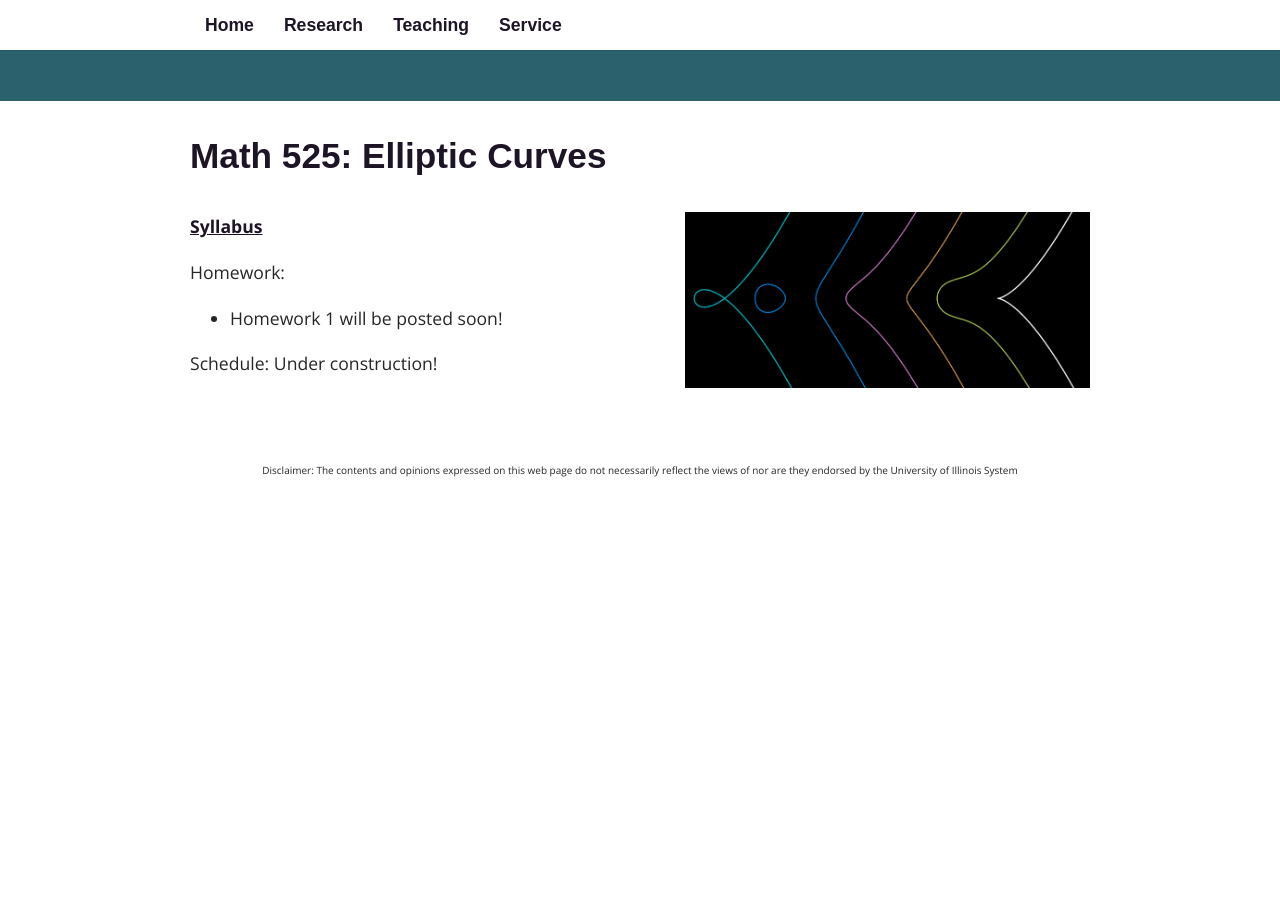
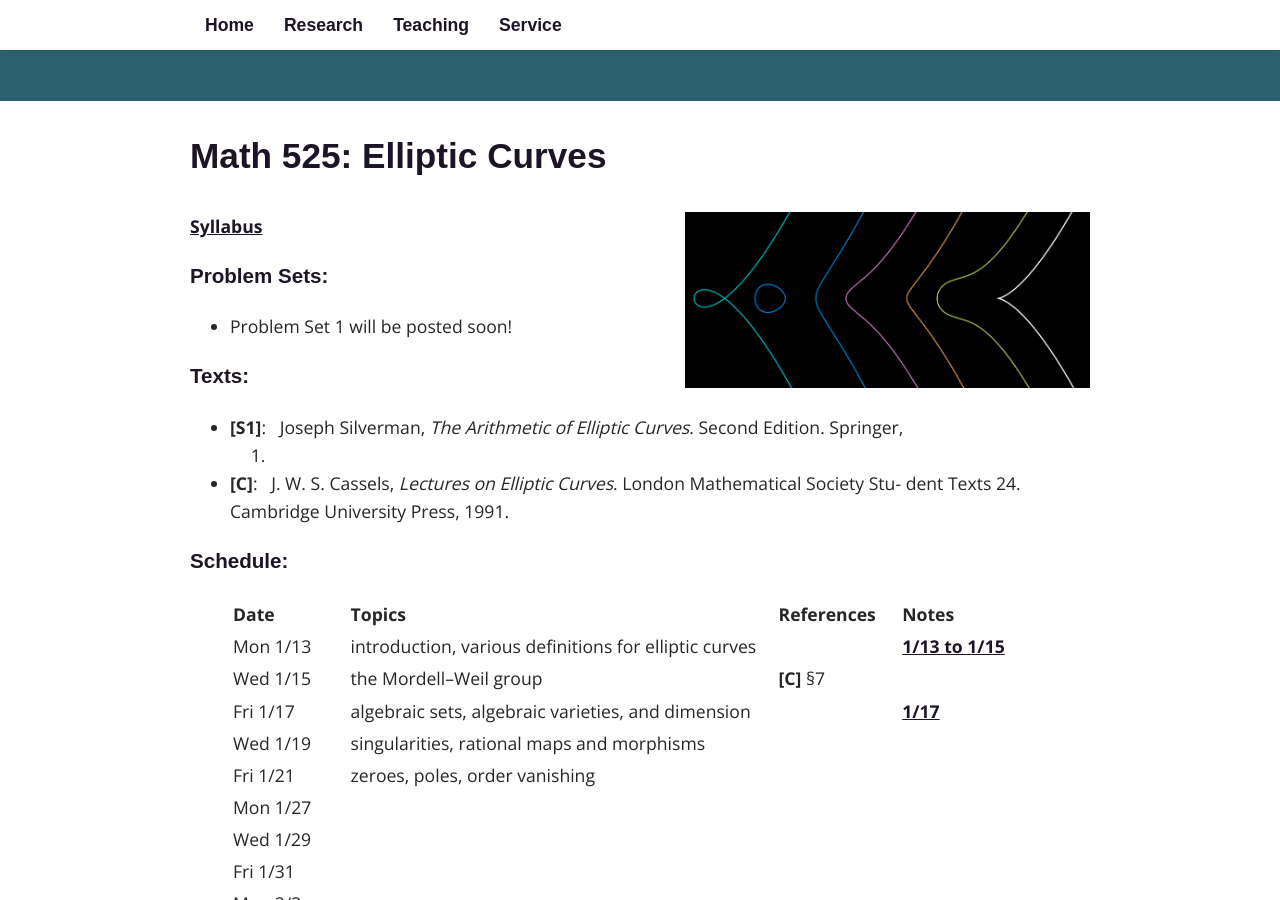
Before and after one commit to fsaia/site, a Jekyll site: the page built from _pages/05_math_525.md, in a window 1280 px wide and 900 px high, scrolled down 210 px. Built offline with Jekyll 4.4.1, drawn with Linux system fonts in a browser that asks for light colours; some web fonts are replaced; before the commit the page ends 900 px from its top, so only the background shows below that; some of the changed text lies outside the part shown.

Commit message:
Add files via upload

```diff
--- a/_pages/05_math_525.md
+++ b/_pages/05_math_525.md
@@ -9,9 +9,63 @@ exclude: true
 <img src='EC.png' style="float:right; width:45%; margin:0px;"/>
 
 
-[Syllabus](https://drive.google.com/open?id=1--OWL5vU-uHG7y1wGnjXO4-1MUySs42O&usp=drive_fs)
+[Syllabus](https://drive.google.com/open?id=1-4tdv_sS_TaH5x_0Mhs3blO3FlCDZGu-&usp=drive_fs)
 
-Homework:
-* Homework 1 will be posted soon!
+### Problem Sets:
+* Problem Set 1 will be posted soon!
 
-Schedule: Under construction!
+### Texts:
+* **[S1]**\: &nbsp; Joseph Silverman, *The Arithmetic of Elliptic Curves*. Second Edition. Springer,
+2009.
+* **[C]**\: &nbsp; J. W. S. Cassels, *Lectures on Elliptic Curves*. London Mathematical Society Stu-
+dent Texts 24. Cambridge University Press, 1991.
+
+### Schedule:
+
+> | Date | Topics | References | Notes |
+| :-------| :----------| :------| :------|
+| Mon 1/13 | introduction, various definitions for elliptic curves &nbsp;&nbsp;&nbsp; | | [1/13 to 1/15](https://drive.google.com/open?id=1-97IterNTOaiawgYtENIhHbn1d8LpGmi&usp=drive_fs) |
+| Wed 1/15 | the Mordell--Weil group | **[C]** §7 &nbsp;&nbsp;&nbsp;&nbsp;&nbsp;&nbsp;&nbsp;&nbsp;&nbsp;&nbsp;&nbsp;&nbsp;&nbsp;&nbsp;&nbsp;| |
+| Fri 1/17 | algebraic sets, algebraic varieties, and dimension | | [1/17](https://drive.google.com/open?id=1-Aw-sdwfM3bpWDqQzpOdxRgnRVB4h-CX&usp=drive_fs) |
+| Wed 1/19 | singularities, rational maps and morphisms | | |
+| Fri 1/21 | zeroes, poles, order vanishing | | |
+| Mon 1/27 | | | |
+| Wed 1/29 | | | |
+| Fri 1/31 | | | |
+| Mon 2/3 | | | |
+| Wed 2/5 | | | |
+| Fri 2/7 | | | |
+| Mon 2/10 | | | |
+| Wed 2/12 | | | |
+| Fri 2/14 | | | |
+| Mon 2/17 | | | |
+| Wed 2/19 | | | |
+| Fri 2/21 | | | |
+| Mon 2/24 | | | |
+| Wed 2/26 | | | |
+| Fri 2/28 | | | |
+| Mon 3/3 | | | |
+| Wed 3/5 | | | |
+| Fri 3/7 | | | |
+| Mon 3/10 | | | |
+| Wed 3/12 | | | |
+| Fri 3/14 | | | |
+| Mon 3/17 | | | |
+| Wed 3/19 | | | |
+| Fri 3/21 | | | |
+| Spring Break&nbsp;&nbsp; | | | |
+| Mon 3/31 | | | |
+| Wed 4/2 | | | |
+| Fri 4/4 | | | |
+| Mon 4/7 | | | |
+| Wed 4/9 | | | |
+| Fri 4/11 | | | |
+| Mon 4/14 | | | |
+| Wed 4/16 | | | |
+| Fri 4/18 | | | |
+| Mon 4/21 | | | |
+| Wed 4/23 | | | |
+| Fri 4/25 | | | |
+| Mon 4/28 | | | |
+| Wed 4/30 | | | |
+| Fri 5/2 | | | |
```
